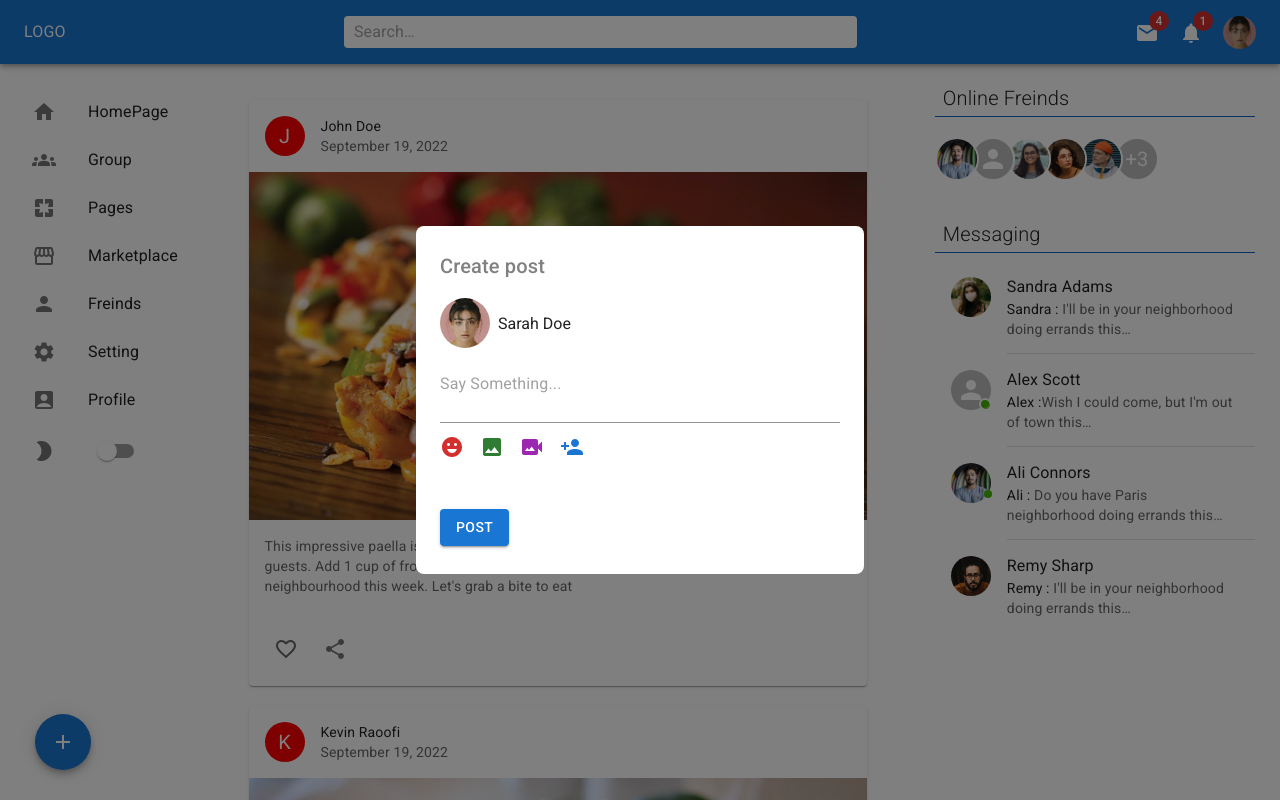
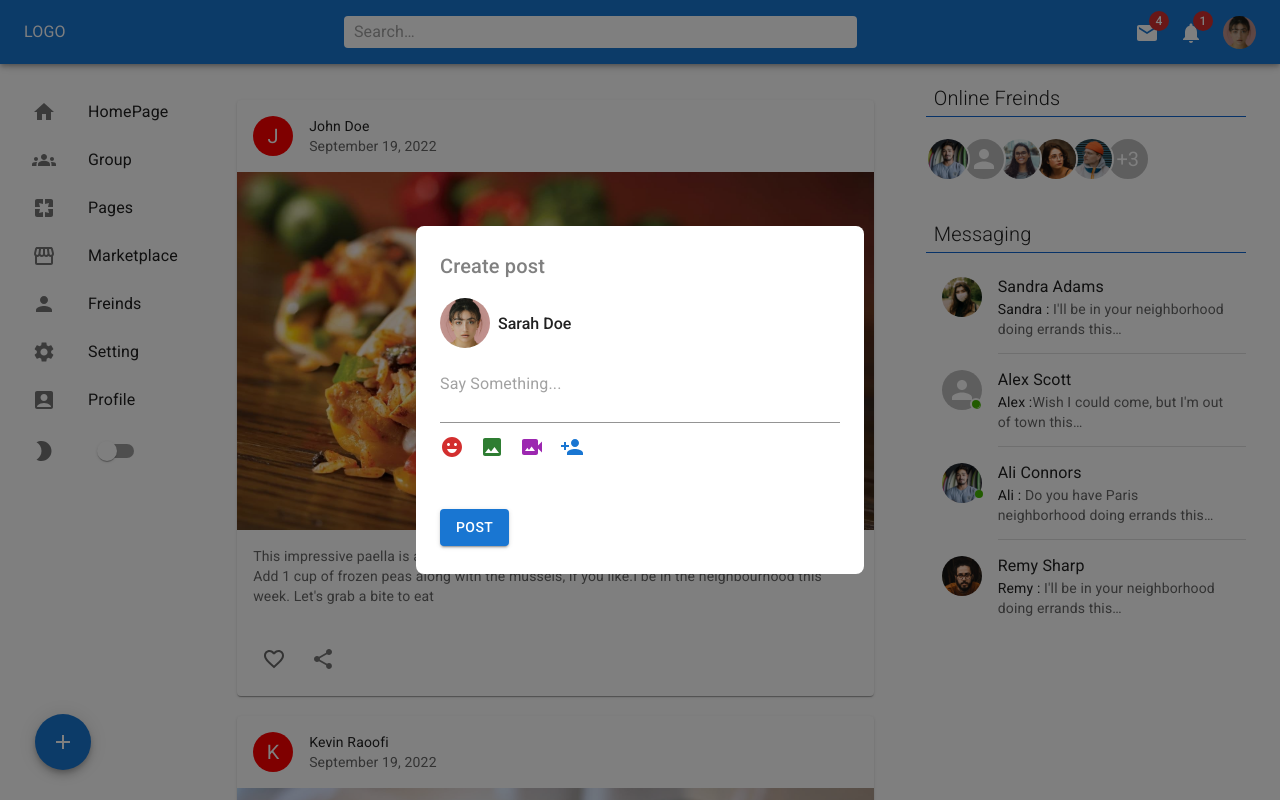
Before and after one commit to atefeh-karimi/MUI-React-Project, a React (Create React App) app: page / in a window 1280 px wide. Both pictures are taken after a click on the button 63 px from the left and 742 px from the top of the page. Shown: the top 800 px of the page. Built offline with nearby package versions, Linux system fonts and the light colour scheme.

Commit message:
Configure React app for deployment to GitHub Pages

```diff
--- a/package.json
+++ b/package.json
@@ -1,6 +1,7 @@
 {
   "name": "myapp",
   "version": "0.1.0",
+  "homepage": "https://atefeh-karimi.github.io/MUI-React-Project",
   "private": true,
   "dependencies": {
     "@emotion/react": "^11.10.4",
@@ -18,6 +19,8 @@
     "web-vitals": "^2.1.4"
   },
   "scripts": {
+    "predeploy": "npm run build",
+    "deploy": "gh-pages -d build",
     "start": "react-scripts start",
     "build": "react-scripts build",
     "test": "react-scripts test",
@@ -40,5 +43,8 @@
       "last 1 firefox version",
       "last 1 safari version"
     ]
+  },
+  "devDependencies": {
+    "gh-pages": "^4.0.0"
   }
 }
--- a/src/App.js
+++ b/src/App.js
@@ -9,7 +9,6 @@ import Navbar from "./components/Navbar";
 import Add from "./components/Add";
 
 function App() {
-  // const [mode, setMode] = React.useState("light");
   const [mode, setMode] = React.useState("light");
 
   const colorMode = React.useMemo(
@@ -32,7 +31,11 @@ function App() {
       <ThemeProvider theme={darkTheme}>
         <Box bgcolor={"background.default"} color={"text.primary"}>
           <Navbar />
-          <Stack direction="row" spacing={2} justifyContent="space-between">
+          <Stack
+            direction="row"
+            sx={{ spacing: { xs: 0 } }}
+            justifyContent="space-between"
+          >
             <Sidebar />
             <Feed />
             <Rightbar />
--- a/src/components/Add.js
+++ b/src/components/Add.js
@@ -60,7 +60,7 @@ function Add() {
           </Typography>
           <StyledBox>
             <Avatar src="image/u.jpg" sx={{ width: 50, height: 50 }}></Avatar>
-            <Typography fonrWeight={500} variant="span">
+            <Typography fontWeight={500} variant="span">
               Sarah Doe
             </Typography>
           </StyledBox>
--- a/src/components/Post.js
+++ b/src/components/Post.js
@@ -11,7 +11,6 @@ import {
   Typography,
 } from "@mui/material";
 import React from "react";
-
 function Post({ name, body, url }) {
   return (
     <Card sx={{ margin: "20px" }} position="absolute">
```
Also changed, not shown: 2 other files (tests, documents, lock files or other folders).
